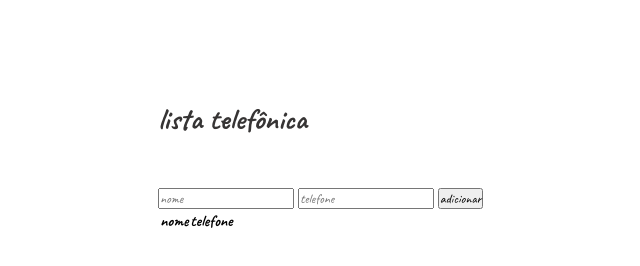
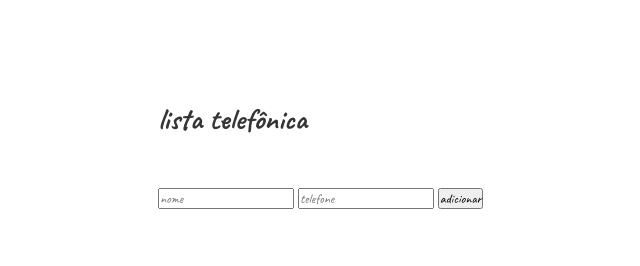
Before and after one commit to jessicawolfie/curso_ebac_frontend, a plain HTML site: page lista_telefonica/index.html in a window 1280 px wide. Shown: the full height of the page, 2-642 px from the left. Drawn offline with Linux system fonts and the light colour scheme.

Commit message:
atualização

```diff
--- a/lista_telefonica/index.html
+++ b/lista_telefonica/index.html
@@ -15,19 +15,21 @@
             <h1>lista telefônica</h1>
         </header>
         <form id="form-lista">
-            <input type="text" id="nome-contato" placeholder="nome"/>
-            <input type="text" id="tel-contato" placeholder="telefone"/>
-            <button onclick="adcionarContato()">adicionar</button>
+            <input type="text" id="nome" required placeholder="nome"/>
+            <input type="text" id="telefone" required placeholder="telefone"/>
+            <button type="button" onclick="adicionarContato()">adicionar</button>
         </form>
         <table>
             <tr>
             <thead>
                 <tr>
-                    <th>nome</th>
-                    <th>telefone</th>
+                    <td></td>
+                    <td></td>
                 </tr>
             </thead>
-            <tbody id="corpo-tabela"></tbody>
+            <tbody id="corpo-tabela">
+
+            </tbody>
         </table>
         <script src="main.js"></script>
     </div>
```
